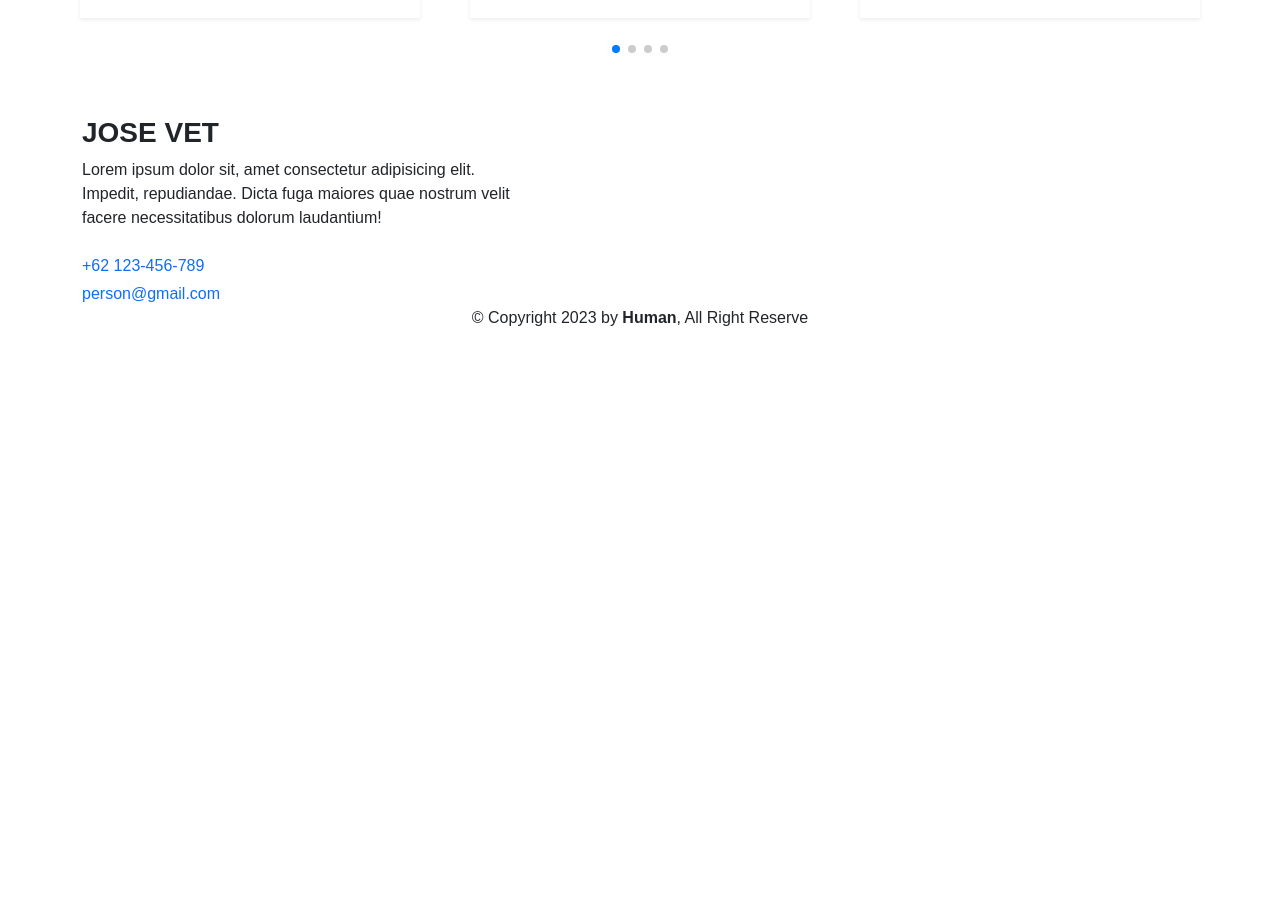
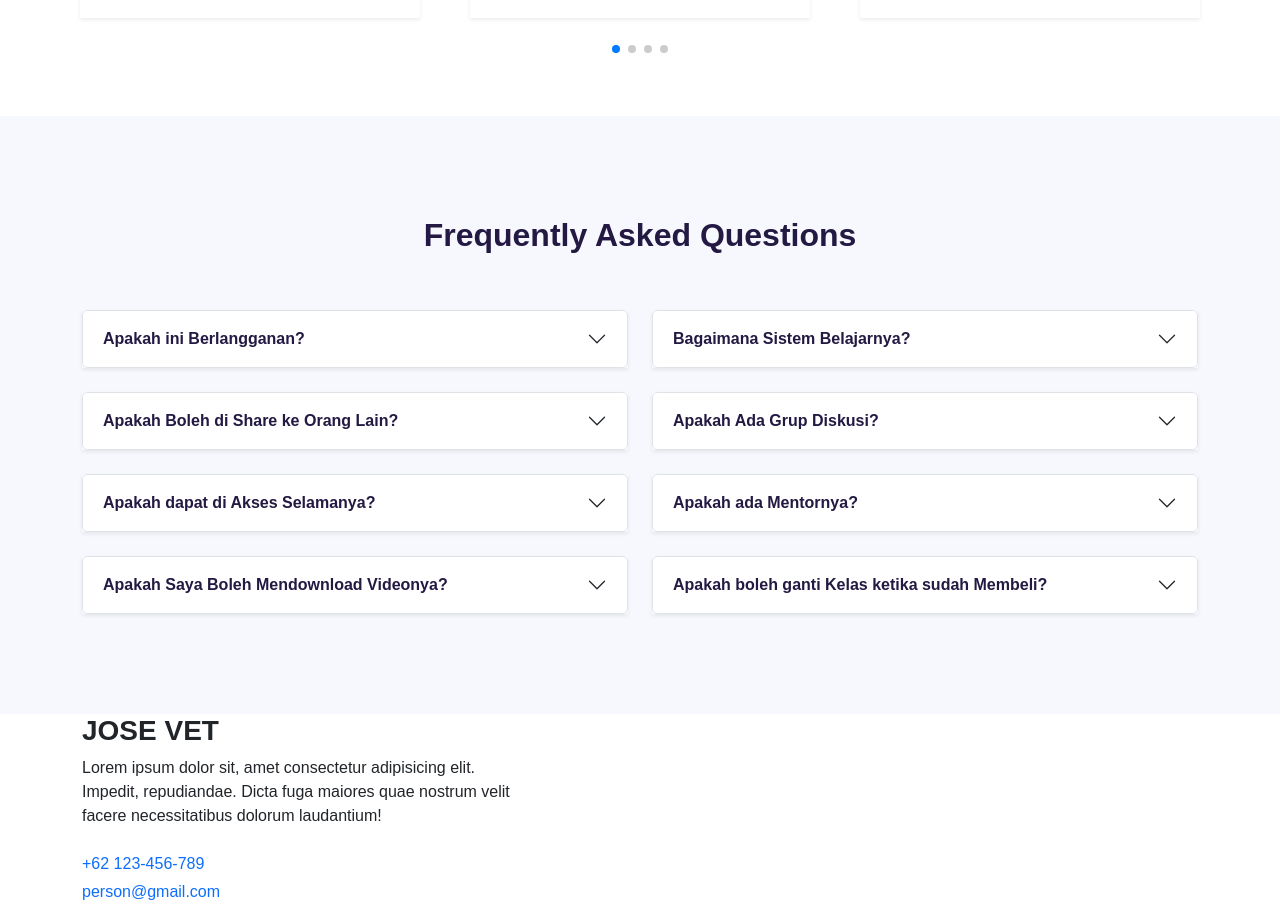
Before and after one commit to LuthfyAr/JOSE, a React (Vite) app: page / in a window 1280 px wide. Shown: the part 2200-3107 px from the top of the page. Before the commit the page ends 2546 px from the top, so only its background shows below. Built offline with nearby package versions, Linux system fonts and the light colour scheme.

Commit message:
Faq Fasilitas

```diff
--- a/src/components/FaqComponents.jsx
+++ b/src/components/FaqComponents.jsx
@@ -1,10 +1,34 @@
-
-
+import {Accordion, Row, Col, Container} from 'react-bootstrap';
+import {faq} from '../data/index';
 
 const FaqComponents = () => {
   return (
-    <div>FaqComponents</div>
-  )
-}
+    <div className='faq'>
+      <Container>
+        <Row>
+          <Col>
+          <h2 className='text-center fw-bold'>Frequently Asked Questions</h2>
+          </Col>
+        </Row>
+        <Row className='row-cols-lg-2 row-cols-1 g-4 pt-5'>
+          {faq.map((data) => {
+            return (
+              <Col key={data.id}>
+              <Accordion className='shadow-sm'>
+              <Accordion.Item eventKey={data.eventKey}>
+                <Accordion.Header>{data.title}</Accordion.Header>
+                  <Accordion.Body>
+                  {data.desc}
+                  </Accordion.Body>
+              </Accordion.Item>
+            </Accordion>
+              </Col>
+            )
+          })}
+         </Row>
+      </Container>
+    </div>
+  );
+};
 
 export default FaqComponents
--- a/src/data/index.js
+++ b/src/data/index.js
@@ -230,3 +230,54 @@ export const testimonial = [
       skill: "Web Developer",
     },
 ];
+
+export const faq = [
+  {
+    id: 1,
+    eventKey: 0,
+    title: "Apakah ini Berlangganan?",
+    desc: "Lorem ipsum dolor sit amet, consectetur adipiscing elit, sed do eiusmod tempor incididunt ut labore et dolore magna aliqua. Ut enim ad minim veniam, quis nostrud exercitation ullamco laboris nisi ut aliquip ex ea commodoconsequat. Duis aute irure dolor in reprehenderit in voluptate velit esse cillum dolore eu fugiat nulla pariatur. Excepteur sint occaecat cupidatat non proident, sunt in culpa qui officia deserunt mollit anim id estlaborum.",
+  },
+  {
+    id: 2,
+    eventKey: 1,
+    title: "Bagaimana Sistem Belajarnya?",
+    desc: "Lorem ipsum dolor sit amet, consectetur adipiscing elit, sed do eiusmod tempor incididunt ut labore et dolore magna aliqua. Ut enim ad minim veniam, quis nostrud exercitation ullamco laboris nisi ut aliquip ex ea commodoconsequat. Duis aute irure dolor in reprehenderit in voluptate velit esse cillum dolore eu fugiat nulla pariatur. Excepteur sint occaecat cupidatat non proident, sunt in culpa qui officia deserunt mollit anim id estlaborum.",
+  },
+  {
+    id: 3,
+    eventKey: 2,
+    title: "Apakah Boleh di Share ke Orang Lain?",
+    desc: "Lorem ipsum dolor sit amet, consectetur adipiscing elit, sed do eiusmod tempor incididunt ut labore et dolore magna aliqua. Ut enim ad minim veniam, quis nostrud exercitation ullamco laboris nisi ut aliquip ex ea commodoconsequat. Duis aute irure dolor in reprehenderit in voluptate velit esse cillum dolore eu fugiat nulla pariatur. Excepteur sint occaecat cupidatat non proident, sunt in culpa qui officia deserunt mollit anim id estlaborum.",
+  },
+  {
+    id: 4,
+    eventKey: 3,
+    title: "Apakah Ada Grup Diskusi?",
+    desc: "Lorem ipsum dolor sit amet, consectetur adipiscing elit, sed do eiusmod tempor incididunt ut labore et dolore magna aliqua. Ut enim ad minim veniam, quis nostrud exercitation ullamco laboris nisi ut aliquip ex ea commodoconsequat. Duis aute irure dolor in reprehenderit in voluptate velit esse cillum dolore eu fugiat nulla pariatur. Excepteur sint occaecat cupidatat non proident, sunt in culpa qui officia deserunt mollit anim id estlaborum.",
+  },
+  {
+    id: 5,
+    eventKey: 4,
+    title: "Apakah dapat di Akses Selamanya?",
+    desc: "Lorem ipsum dolor sit amet, consectetur adipiscing elit, sed do eiusmod tempor incididunt ut labore et dolore magna aliqua. Ut enim ad minim veniam, quis nostrud exercitation ullamco laboris nisi ut aliquip ex ea commodoconsequat. Duis aute irure dolor in reprehenderit in voluptate velit esse cillum dolore eu fugiat nulla pariatur. Excepteur sint occaecat cupidatat non proident, sunt in culpa qui officia deserunt mollit anim id estlaborum.",
+  },
+  {
+    id: 6,
+    eventKey: 5,
+    title: "Apakah ada Mentornya?",
+    desc: "Lorem ipsum dolor sit amet, consectetur adipiscing elit, sed do eiusmod tempor incididunt ut labore et dolore magna aliqua. Ut enim ad minim veniam, quis nostrud exercitation ullamco laboris nisi ut aliquip ex ea commodoconsequat. Duis aute irure dolor in reprehenderit in voluptate velit esse cillum dolore eu fugiat nulla pariatur. Excepteur sint occaecat cupidatat non proident, sunt in culpa qui officia deserunt mollit anim id estlaborum.",
+  },
+  {
+    id: 7,
+    eventKey: 6,
+    title: "Apakah Saya Boleh Mendownload Videonya?",
+    desc: "Lorem ipsum dolor sit amet, consectetur adipiscing elit, sed do eiusmod tempor incididunt ut labore et dolore magna aliqua. Ut enim ad minim veniam, quis nostrud exercitation ullamco laboris nisi ut aliquip ex ea commodoconsequat. Duis aute irure dolor in reprehenderit in voluptate velit esse cillum dolore eu fugiat nulla pariatur. Excepteur sint occaecat cupidatat non proident, sunt in culpa qui officia deserunt mollit anim id estlaborum.",
+  },
+  {
+    id: 8,
+    eventKey: 7,
+    title: "Apakah boleh ganti Kelas ketika sudah Membeli?",
+    desc: "Lorem ipsum dolor sit amet, consectetur adipiscing elit, sed do eiusmod tempor incididunt ut labore et dolore magna aliqua. Ut enim ad minim veniam, quis nostrud exercitation ullamco laboris nisi ut aliquip ex ea commodoconsequat. Duis aute irure dolor in reprehenderit in voluptate velit esse cillum dolore eu fugiat nulla pariatur. Excepteur sint occaecat cupidatat non proident, sunt in culpa qui officia deserunt mollit anim id estlaborum.",
+  },
+];
--- a/src/pages/ServicesPage.jsx
+++ b/src/pages/ServicesPage.jsx
@@ -1,6 +1,8 @@
 import {Container, Row, Col} from "react-bootstrap";
 import HeroImage from '../assets/cat.png';
 import { Services,  dataSwiper} from '../data/index';
+
+import FaqComponents  from '../components/FaqComponents';
 
 import { Swiper, SwiperSlide } from 'swiper/react';
 
@@ -111,6 +113,9 @@ const ServicesPage = () => {
           </Row>
         </Container>
       </div>
+
+  <FaqComponents />
+
     </div>
   )
 }
```
Also changed, not shown: src/dist/css/main.css, 1 other file (tests, documents, lock files or other folders).
